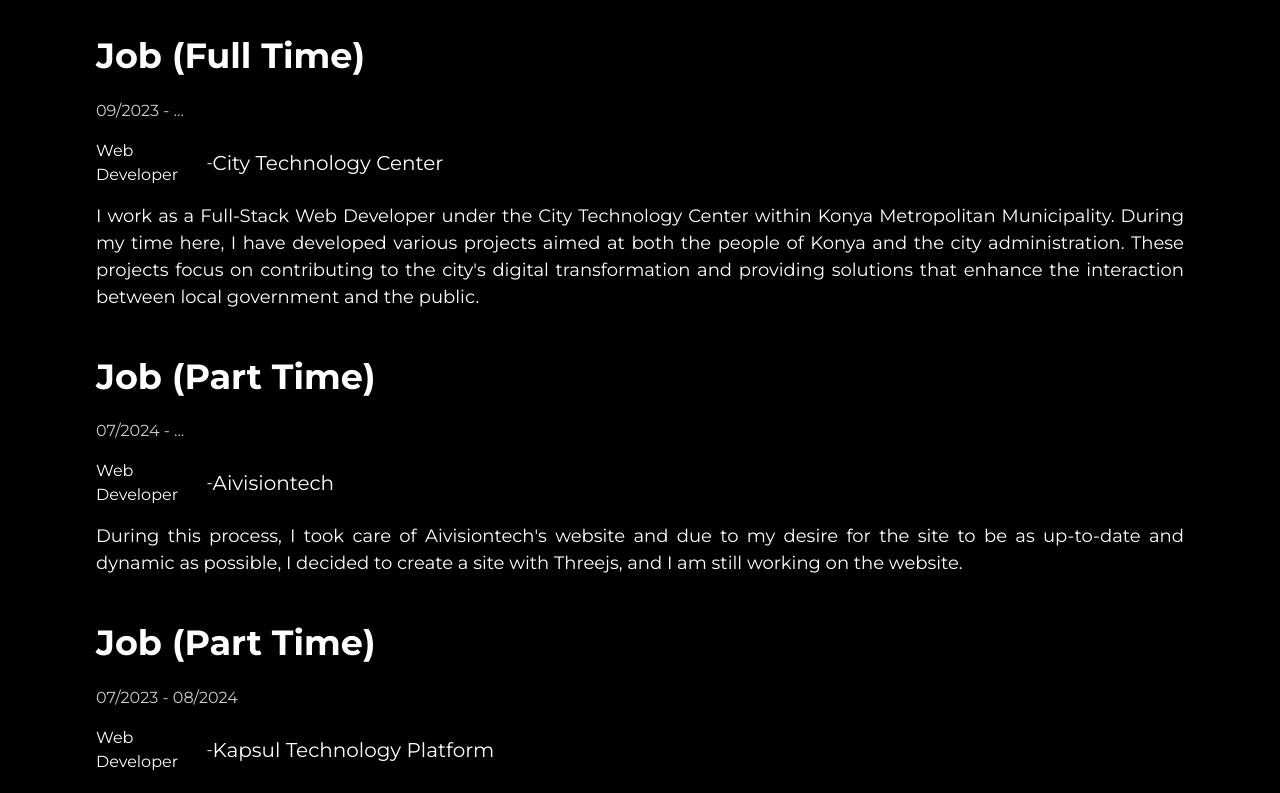
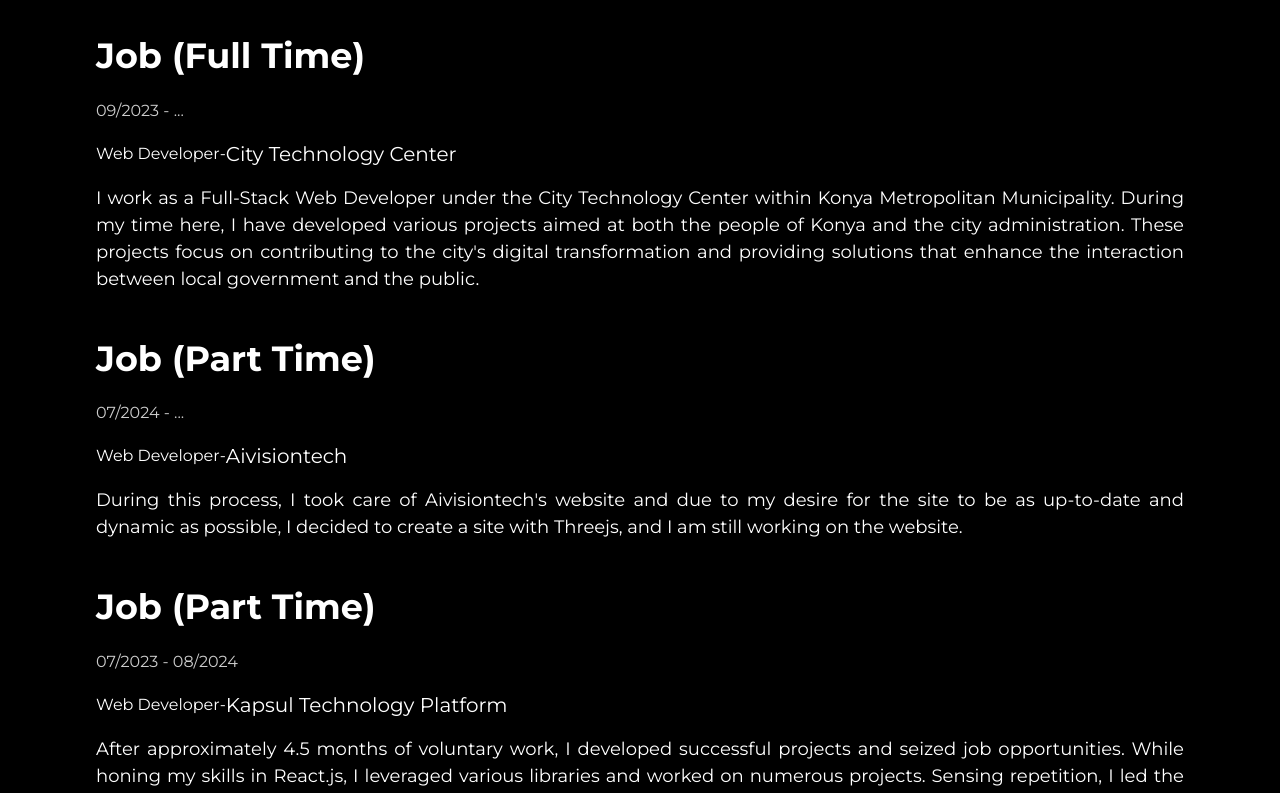
Before and after one commit to Alperen7K/7k-web, a Next.js app: page / in a window 1280 px wide. Shown: the part 1500-2293 px from the top of the page. Built offline with nearby package versions, Linux system fonts and the light colour scheme.

Commit message:
Css update

```diff
--- a/src/containers/ExperienceContainer.tsx
+++ b/src/containers/ExperienceContainer.tsx
@@ -12,7 +12,7 @@
       <div key={index} className="space-y-4  ">
        <h1 className=" text-[35px] sm:text-[40px] font-bold  ">{exp.type}</h1>
        <h1 className="opacity-80 text-[16px] ">{exp.date}</h1>
-       <div className=" flex flex-col sm:flex-row sm:items-center gap-x-4 *:sm:text-nowrap">
+       <div className=" flex flex-col sm:flex-row sm:items-center gap-x-4 text-nowrap">
         <h1 className=" text-[24px] font-semibold ">{exp.jobTitle}</h1>
         <span className="hidden sm:block">-</span>
         <h1 className="w-full  text-[20px]">{exp.company}</h1>
```
